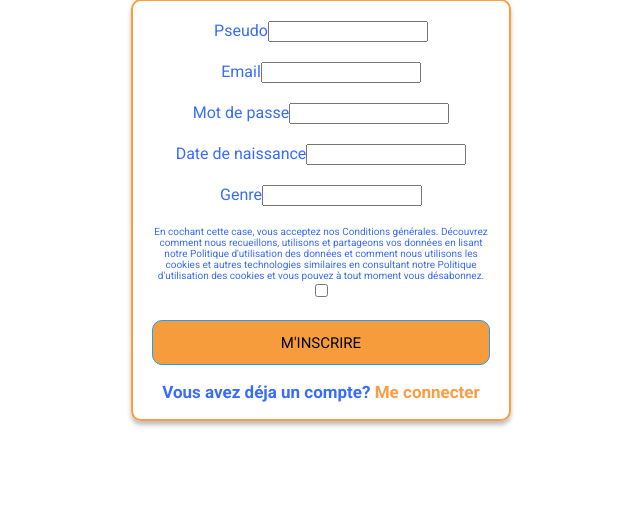
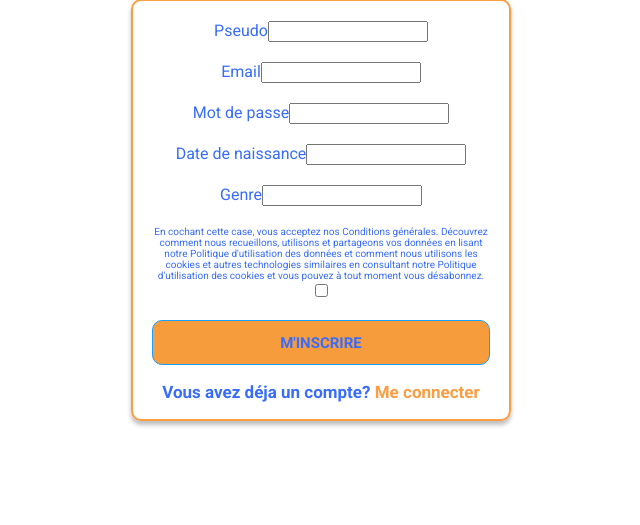
Before and after one commit to sofi-lo/sportIn, a Symfony app: template templates/registration/register.html.twig in a window 1280 px wide. Shown: the part 188-713 px from the top of the page, without its empty margins (319-959 px from the left). Run offline with Twig, Linux system fonts and the light colour scheme; the template is opened without the code that fills it, so the values that code supplies are empty; form fields are guessed from the names that the template uses; some libraries are stand-ins or nearby versions.

Commit message:
color "m'inscrire"

```diff
--- a/templates/registration/register.html.twig
+++ b/templates/registration/register.html.twig
@@ -44,7 +44,7 @@
             label: "En cochant cette case, vous acceptez nos Conditions générales. Découvrez comment nous recueillons, utilisons et partageons vos données en lisant notre Politique d'utilisation des données et comment nous utilisons les cookies et autres technologies similaires en consultant notre Politique d'utilisation des cookies et vous pouvez à tout moment vous désabonnez. "
         }) }}</section>
 
-				<button type="submit" class="btn_formulaire" style="width: 90%; height: 45px; text-transform: uppercase; font-size: 15px">M'inscrire</button>
+				<button type="submit" class="btn_formulaire" style="width: 90%; height: 45px; text-transform: uppercase; font-size: 15px; color: #386CFC; font-weight: bold">M'inscrire</button>
 				{{ form_end(registrationForm) }}
 
                 <p style="color: #386CFC; font-weight: bold; font-size: 17px">Vous avez déja un compte? <a href="{{ path('app_login') }}" style="text-decoration: none; color: #FC9D44;">Me connecter</a></p>
```
